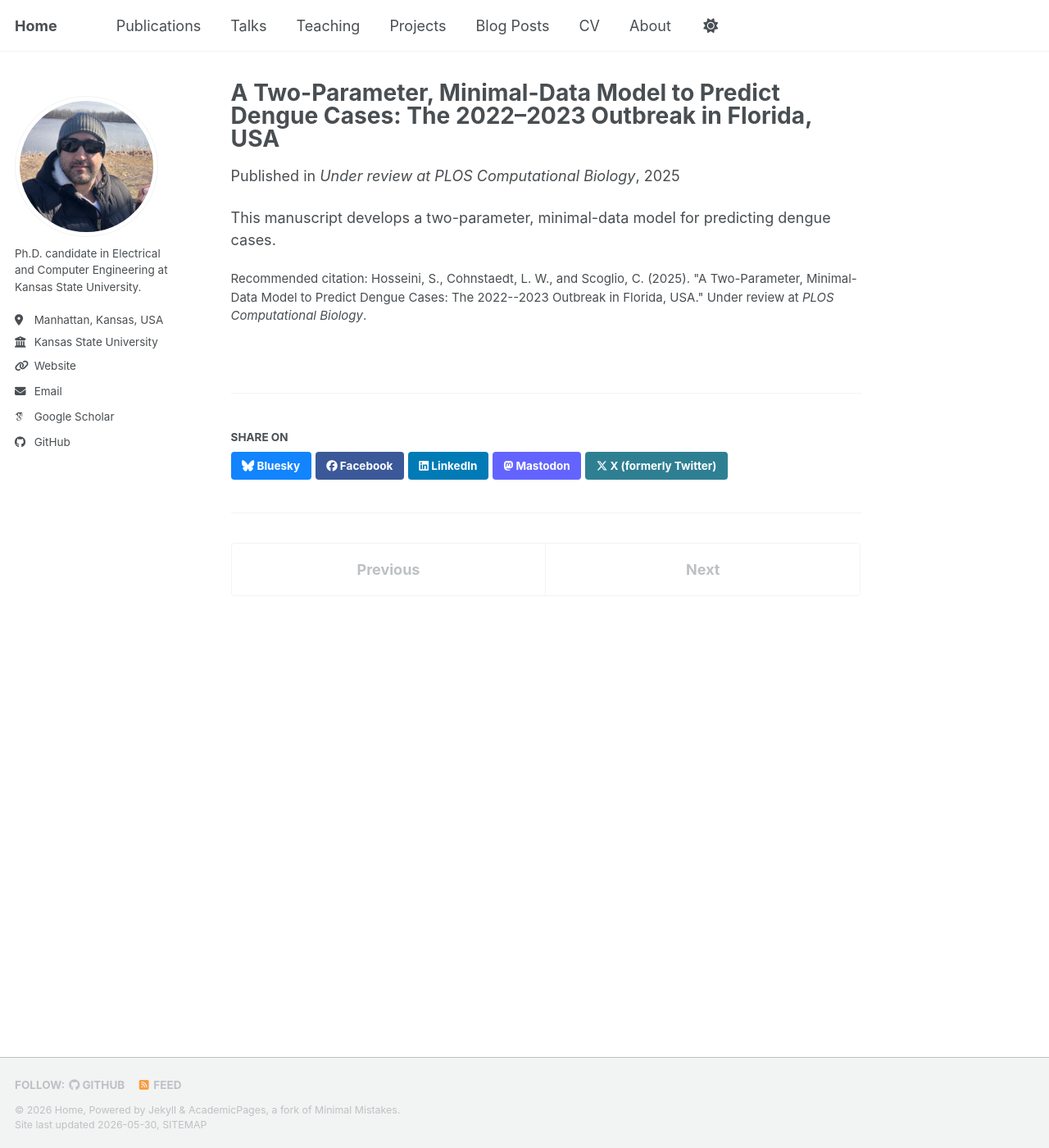
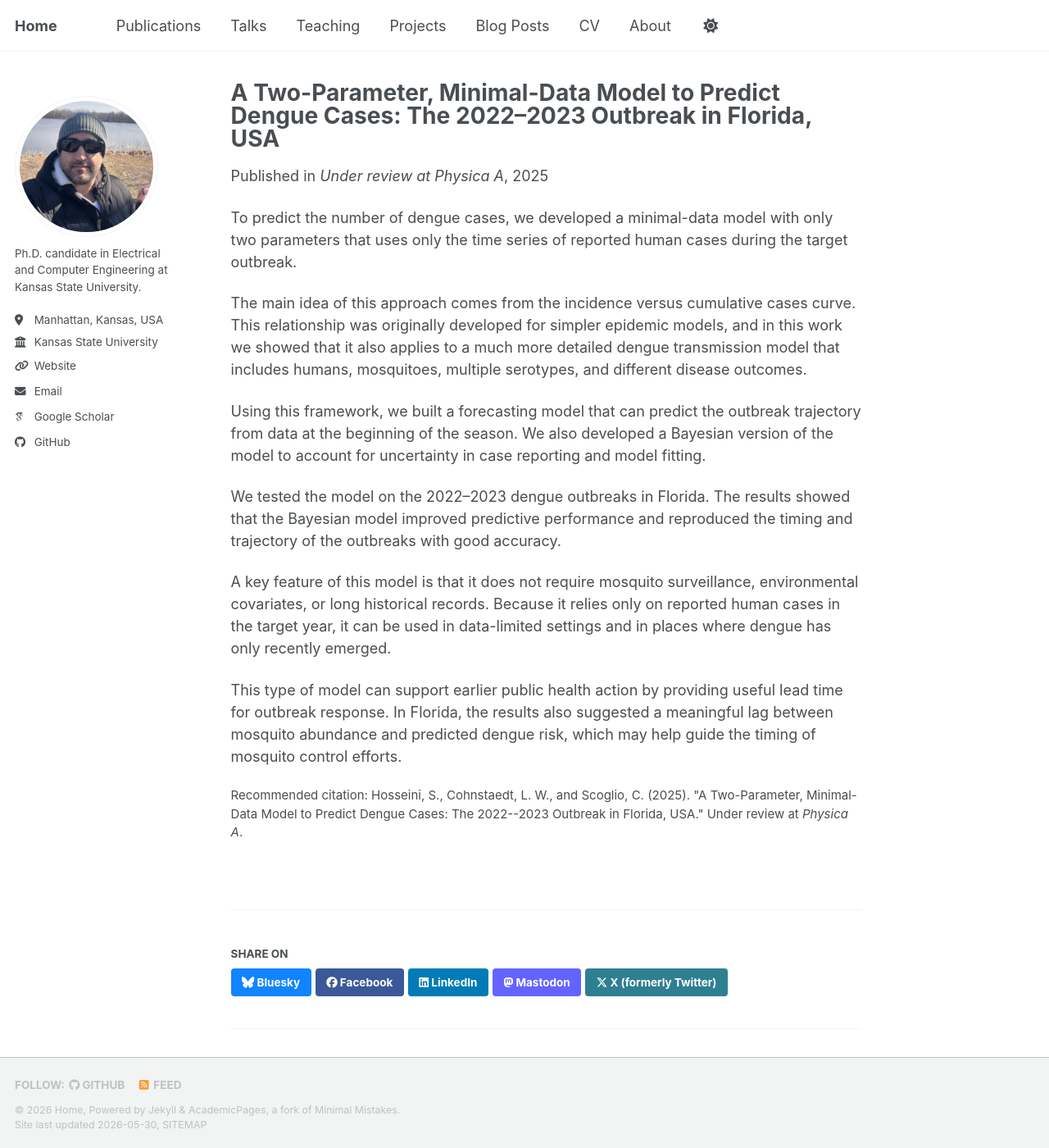
Before and after one commit to Saman-Hoss/Saman-Hoss.github.io, a Jekyll site: the page built from _publications/2025-01-01-dengue-florida.md, in a window 1280 px wide and 1400 px high. Shown: the whole window at 82% size. Built offline with Jekyll 4.4.1, drawn with Linux system fonts in a browser that asks for light colours; some web fonts are replaced; a script bundle is joined from its source files by our own code; library files that are not in the unit come from our copies.

Commit message:
Update 2025-01-01-dengue-florida.md

```diff
--- a/_publications/2025-01-01-dengue-florida.md
+++ b/_publications/2025-01-01-dengue-florida.md
@@ -3,10 +3,20 @@
 collection: publications
 category: manuscripts
 permalink: /publication/2025-dengue-florida
-excerpt: "A minimal-data model for predicting dengue cases during the 2022--2023 outbreak in Florida."
+excerpt: 'Published in <i>Under review at PLOS Computational Biology</i>, 2025<br><a href="/publication/2025-dengue-florida/">More information about this work</a>'
 date: 2025-01-01
-venue: "Under review at PLOS Computational Biology"
-citation: 'Hosseini, S., Cohnstaedt, L. W., and Scoglio, C. (2025). &quot;A Two-Parameter, Minimal-Data Model to Predict Dengue Cases: The 2022--2023 Outbreak in Florida, USA.&quot; Under review at <i>PLOS Computational Biology</i>.'
+venue: "Under review at Physica A"
+citation: 'Hosseini, S., Cohnstaedt, L. W., and Scoglio, C. (2025). &quot;A Two-Parameter, Minimal-Data Model to Predict Dengue Cases: The 2022--2023 Outbreak in Florida, USA.&quot; Under review at <i>Physica A</i>.'
 ---
 
-This manuscript develops a two-parameter, minimal-data model for predicting dengue cases.
+To predict the number of dengue cases, we developed a minimal-data model with only two parameters that uses only the time series of reported human cases during the target outbreak.
+
+The main idea of this approach comes from the incidence versus cumulative cases curve. This relationship was originally developed for simpler epidemic models, and in this work we showed that it also applies to a much more detailed dengue transmission model that includes humans, mosquitoes, multiple serotypes, and different disease outcomes.
+
+Using this framework, we built a forecasting model that can predict the outbreak trajectory from data at the beginning of the season. We also developed a Bayesian version of the model to account for uncertainty in case reporting and model fitting.
+
+We tested the model on the 2022--2023 dengue outbreaks in Florida. The results showed that the Bayesian model improved predictive performance and reproduced the timing and trajectory of the outbreaks with good accuracy.
+
+A key feature of this model is that it does not require mosquito surveillance, environmental covariates, or long historical records. Because it relies only on reported human cases in the target year, it can be used in data-limited settings and in places where dengue has only recently emerged.
+
+This type of model can support earlier public health action by providing useful lead time for outbreak response. In Florida, the results also suggested a meaningful lag between mosquito abundance and predicted dengue risk, which may help guide the timing of mosquito control efforts.
```
